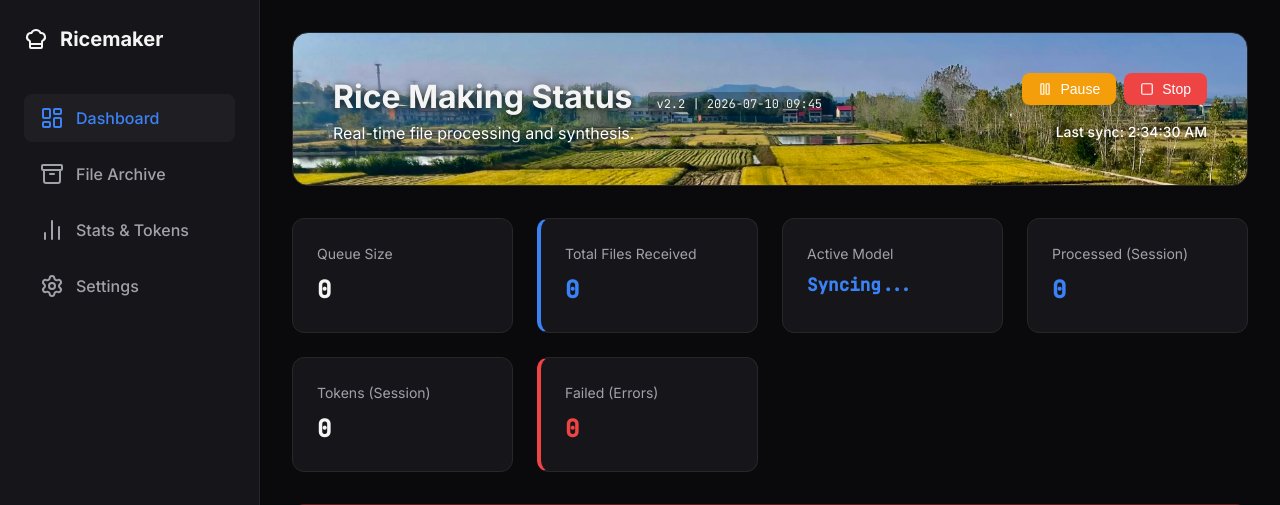
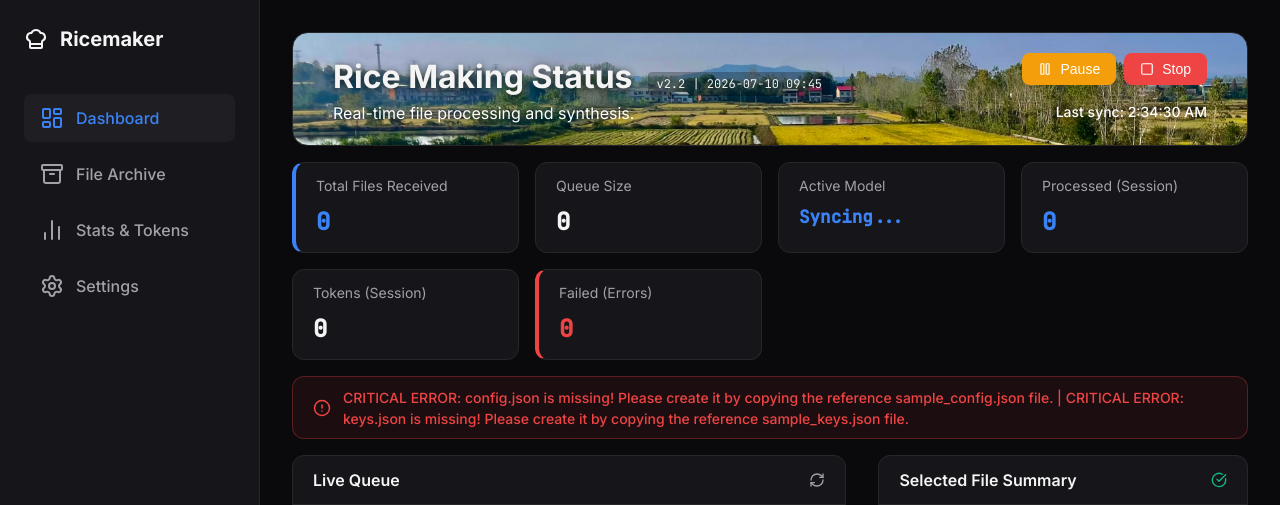
Before and after one commit to bstovej/ricemaker, a Flask app: page / in a window 1280 px wide. Shown: the top 505 px of the page. Run offline with Flask 3, Linux system fonts and the light colour scheme; data that the repository does not hold is empty.

Commit message:
Halve spacing density margins and padding around stats and banners, halve completed banner height, and swap Total Files Received with Queue Size

```diff
--- a/templates/index.html
+++ b/templates/index.html
@@ -118,8 +118,8 @@
             display: flex;
             justify-content: space-between;
             align-items: center;
-            margin-bottom: 2rem;
-            padding: 2.5rem;
+            margin-bottom: 1rem;
+            padding: 1.25rem 2.5rem;
             border-radius: 1rem;
             background-image: url('/static/padifield.jpg');
             background-size: cover;
@@ -131,14 +131,14 @@
         .stats-grid {
             display: grid;
             grid-template-columns: repeat(auto-fit, minmax(200px, 1fr));
-            gap: 1.5rem;
-            margin-bottom: 2rem;
+            gap: 1rem;
+            margin-bottom: 1rem;
         }
 
         .stat-card {
             background-color: var(--bg-secondary);
             border: 1px solid var(--border-color);
-            padding: 1.5rem;
+            padding: 0.75rem 1.25rem;
             border-radius: 0.75rem;
         }
 
@@ -350,13 +350,13 @@
         <!-- Dashboard View -->
         <div id="view-dashboard">
             <div class="stats-grid">
+                <div class="stat-card" style="border-left: 4px solid var(--accent-primary);">
+                    <span class="stat-label">Total Files Received</span>
+                    <span id="stat-total-received" class="stat-value" style="color: var(--accent-primary);">0</span>
+                </div>
                 <div class="stat-card">
                     <span class="stat-label">Queue Size</span>
                     <span id="stat-total" class="stat-value">0</span>
-                </div>
-                <div class="stat-card" style="border-left: 4px solid var(--accent-primary);">
-                    <span class="stat-label">Total Files Received</span>
-                    <span id="stat-total-received" class="stat-value" style="color: var(--accent-primary);">0</span>
                 </div>
                 <div class="stat-card">
                     <span class="stat-label">Active Model</span>
@@ -377,7 +377,7 @@
             </div>
 
             <!-- Status & Connection Message Banner -->
-            <div id="status-message-banner" style="display: none; margin-bottom: 1rem; padding: 1.25rem 1.75rem; border-radius: 0.75rem; font-weight: 500; font-size: 0.95rem; align-items: center; gap: 0.75rem; border: 1px solid var(--border-color); line-height: 1.5;">
+            <div id="status-message-banner" style="display: none; margin-bottom: 1rem; padding: 0.6rem 1.25rem; border-radius: 0.75rem; font-weight: 500; font-size: 0.875rem; align-items: center; gap: 0.75rem; border: 1px solid var(--border-color); line-height: 1.5;">
                 <i id="status-banner-icon" data-lucide="info" style="width: 18px; height: 18px; flex-shrink: 0;"></i>
                 <span id="status-banner-text" style="flex: 1; font-family: var(--font-main);">Syncing status...</span>
             </div>
```
